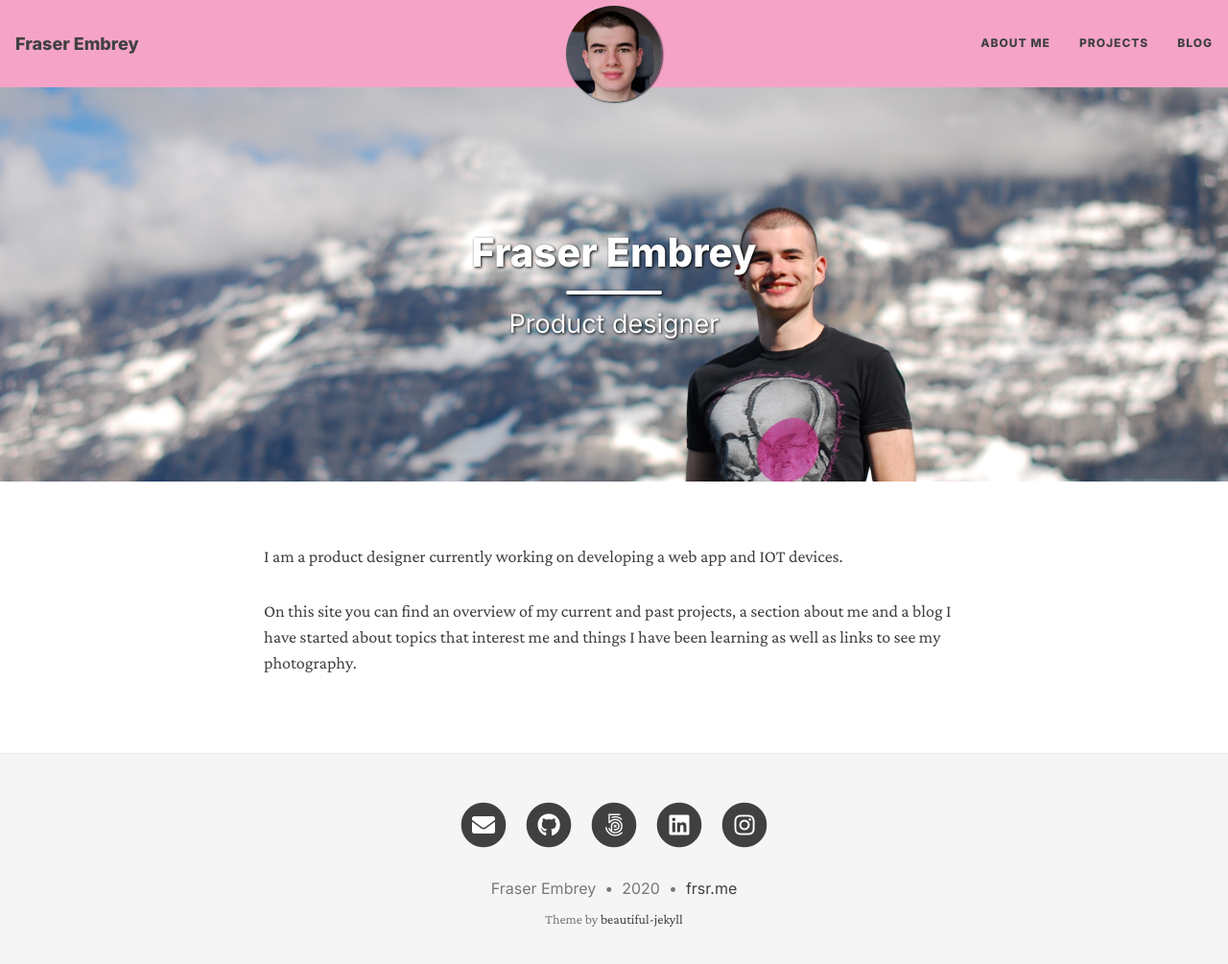
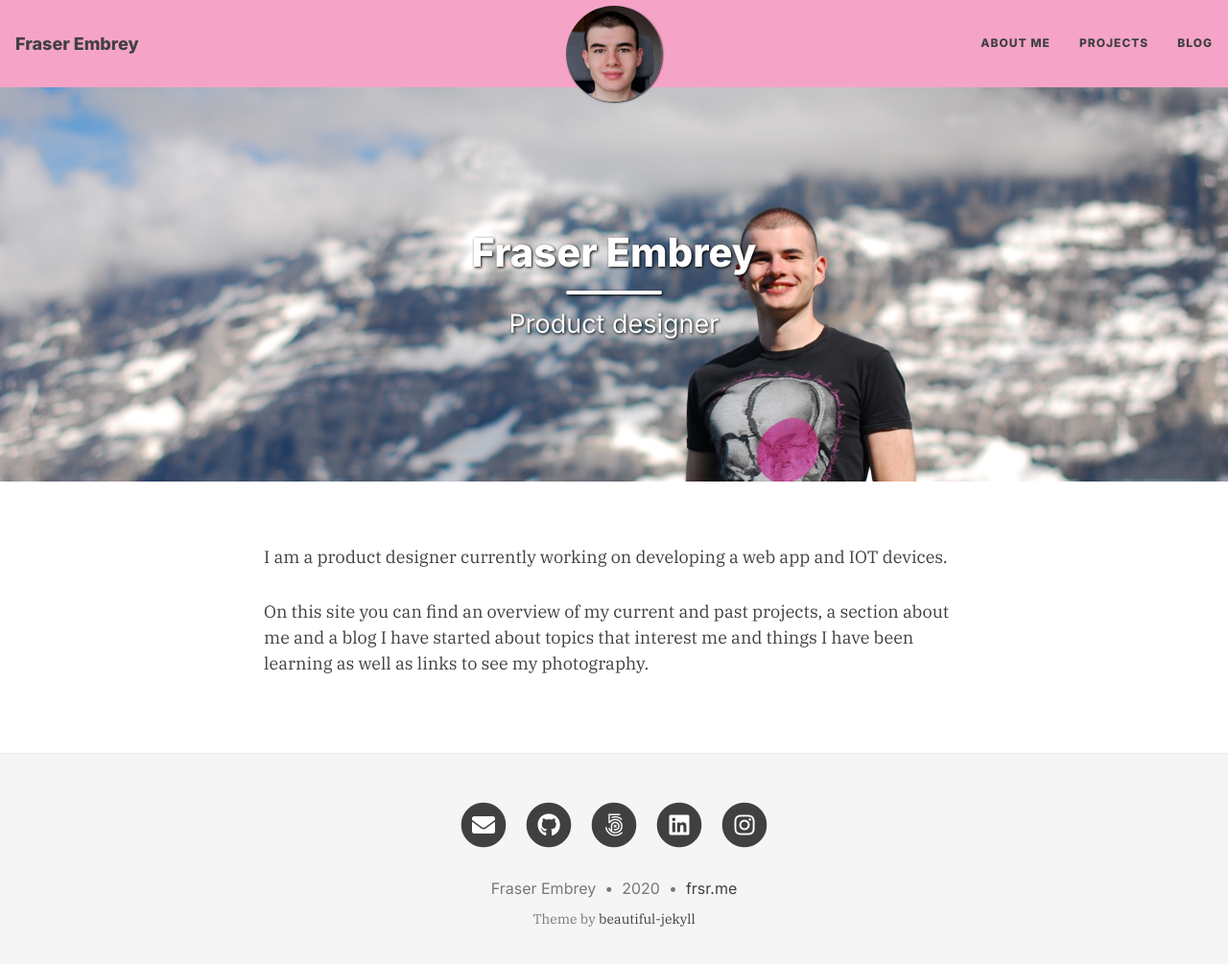
Before and after one commit to FraserEmbrey/FraserEmbrey.github.io, a Jekyll site: the page built from index.md, in a window 1280 px wide and 1019 px high. Shown: the top 1005 px of the window at 96% size. Built offline with Jekyll 4.4.1, drawn with Linux system fonts in a browser that asks for light colours; nearby versions of some CDN libraries.

Commit message:
changed fonts and updated link

```diff
--- a/_layouts/base.html
+++ b/_layouts/base.html
@@ -6,7 +6,7 @@ common-ext-css:
   - href: "https://stackpath.bootstrapcdn.com/bootstrap/4.4.1/css/bootstrap.min.css"
     sri: "sha384-Vkoo8x4CGsO3+Hhxv8T/Q5PaXtkKtu6ug5TOeNV6gBiFeWPGFN9MuhOf23Q9Ifjh"
   - "https://cdnjs.cloudflare.com/ajax/libs/font-awesome/5.12.1/css/all.min.css"
-  - "https://fonts.googleapis.com/css2?family=Crimson+Pro:ital,wght@0,200..900;1,200..900&family=Inter:wght@100..900&display=swap"
+  - "https://fonts.googleapis.com/css2?family=Crimson+Pro:ital,wght@0,200..900;1,200..900&family=Inter:wght@100..900&family=IBM+Plex+Serif:ital,wght@0,300;0,400;0,700;1,300;1,400&display=swap"
 common-ext-js:
   - href: "https://code.jquery.com/jquery-3.4.1.min.js"
     sri: "sha256-CSXorXvZcTkaix6Yvo6HppcZGetbYMGWSFlBw8HfCJo="
--- a/assets/css/main.css
+++ b/assets/css/main.css
@@ -11,7 +11,7 @@ html {
 }
 
 body {
-  font-family: 'Crimson Pro', 'Times New Roman', serif;
+  font-family: 'IBM Plex Serif', 'Times New Roman', serif;
   font-size: 1.125rem;
   color: #404040;
   position: relative;
@@ -24,6 +24,11 @@ body {
 p {
   line-height: 1.5;
   margin: 1.875rem 0;
+}
+
+p a:hover::after {
+    font-family: "Font Awesome 5 Free";
+    content: "º";
 }
 h1,h2,h3,h4,h5,h6 {
   font-family: 'Inter', 'Helvetica Neue', Helvetica, Arial, sans-serif;
```
